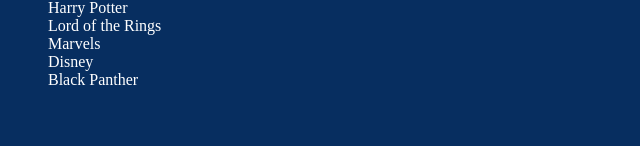
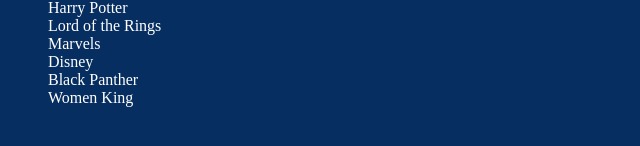
Before and after one commit to aynerd2/Movies, a plain HTML site: page index.html in a window 1280 px wide. Shown: the part 168-314 px from the top of the page, without its empty margins (0-640 px from the left). Drawn offline with Linux system fonts and the light colour scheme.

Commit message:
Modified index.html file

```diff
--- a/index.html
+++ b/index.html
@@ -29,6 +29,7 @@
             <li class="list-items">Marvels</li>
             <li class="list-items">Disney</li>
             <li class="list-items">Black Panther</li>
+            <li class="list-items">Women King</li>
 
 
       </ul>
```
